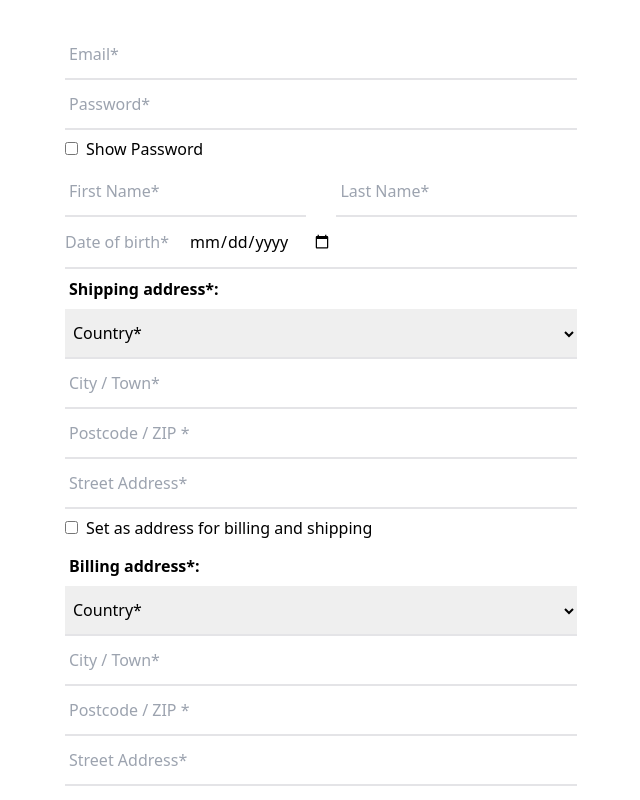
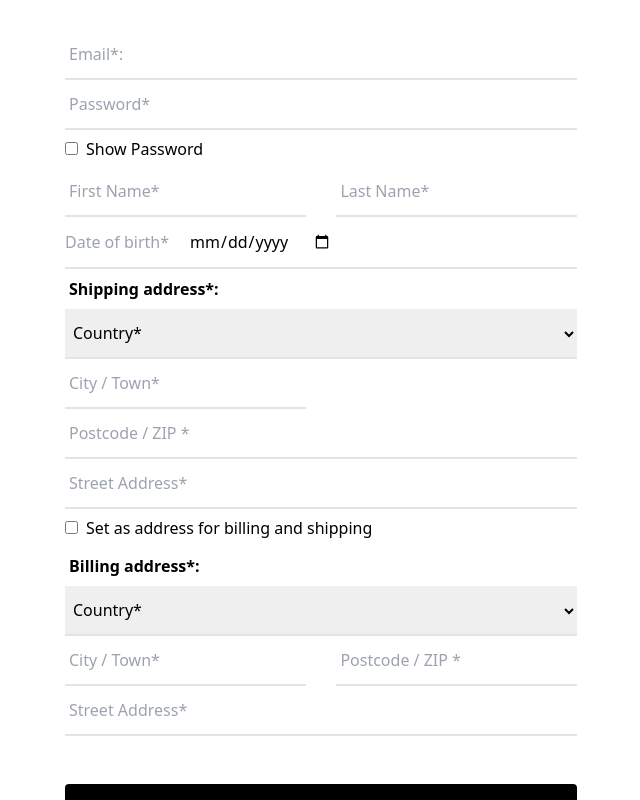
Before and after one commit to SoloSoft2000/eCommerce-Application, a React app: page /register in a window 1280 px wide. Both pictures are taken after a click on the checkbox 390 px from the left and 854 px from the top of the page. Shown: the part 327-1127 px from the top of the page, without its empty margins (319-959 px from the left). Built offline with nearby package versions, Linux system fonts and the light colour scheme.

Commit message:
refactor: components

```diff
--- a/src/components/forms/Address.tsx
+++ /dev/null
@@ -1,20 +0,0 @@
-import React from 'react';
-import { FormProps } from '../../interfaces/forms/form-props';
-import Country from './Country';
-import TextField from './TextFiled';
-
-function Address({ name, value }: FormProps): React.JSX.Element {
-  return (
-    <fieldset>
-      <legend className="py-2 px-1 font-bold">{name} address*:</legend>
-      <Country />
-      <div className="flex justify-between flex-wrap">
-        <TextField name={`${value}City`} placeholder="City / Town*" />
-        <TextField name={`${value}Postcode`} placeholder="Postcode / ZIP *" />
-      </div>
-      <TextField name={`${value}Street`} placeholder="Street Address*" />
-    </fieldset>
-  );
-}
-
-export default Address;
--- a/src/components/forms/Email.tsx
+++ /dev/null
@@ -1,31 +0,0 @@
-import React, { useMemo } from 'react';
-import { useFormContext } from 'react-hook-form';
-
-function Email(): React.JSX.Element {
-  const {
-    register,
-    formState: { errors },
-  } = useFormContext();
-
-  const errorMessage = useMemo(
-    () => errors.email?.message,
-    [errors.email?.message]
-  );
-
-  return (
-    <div className="w-full">
-      <input
-        className={`w-full py-3 px-1 border-b-2 border-zinc-200`}
-        placeholder="Email*"
-        type="email"
-        {...register('email')}
-        autoComplete="on"
-      />
-      {errorMessage && (
-        <p className="text-red-500 text-sm">{errorMessage.toString()}</p>
-      )}
-    </div>
-  );
-}
-
-export default Email;
--- /dev/null
+++ b/src/components/forms/Input.tsx
@@ -0,0 +1,46 @@
+import React, { useMemo } from 'react';
+import { useFormContext } from 'react-hook-form';
+import { FormProps } from '../../interfaces/forms/form-props';
+import FormClasses from '../../enum/form/classes';
+
+const names = [
+  'firstName',
+  'lastName',
+  'shipCity',
+  'shipPostcode',
+  'billCity',
+  'billPostcode',
+];
+
+function Input({ type, name, placeholder }: FormProps): React.JSX.Element {
+  const {
+    register,
+    formState: { errors },
+  } = useFormContext();
+
+  const fiedWidth = names.includes(name)
+    ? FormClasses.HALF_FIELD
+    : FormClasses.FULL_FIELD;
+
+  const errorMessage = useMemo(
+    () => errors.email?.message,
+    [errors.email?.message]
+  );
+
+  return (
+    <div className={fiedWidth}>
+      <input
+        className={FormClasses.GENERAL_FIELD}
+        placeholder={placeholder}
+        type={type}
+        {...register(name)}
+        autoComplete="on"
+      />
+      {errorMessage && (
+        <p className={FormClasses.MISTAKE_TEXT}>{errorMessage.toString()}</p>
+      )}
+    </div>
+  );
+}
+
+export default Input;
--- /dev/null
+++ b/src/enum/form/classes.ts
@@ -0,0 +1,8 @@
+const enum FormClasses {
+  GENERAL_FIELD = 'w-full border-b-2 border-zinc-200 py-3 px-1',
+  FULL_FIELD = 'w-full',
+  HALF_FIELD = 'w-full sm:w-[47%]',
+  MISTAKE_TEXT = 'text-sm text-red-500 h-5',
+}
+
+export default FormClasses;
--- a/src/pages/auth/LoginPage.tsx
+++ b/src/pages/auth/LoginPage.tsx
@@ -6,7 +6,7 @@ import { yupResolver } from '@hookform/resolvers/yup';
 
 import Title from '../../components/forms/Title';
 import SwitchPageLinks from '../../components/forms/SwitchPageLinks';
-import Email from '../../components/forms/Email';
+import Input from '../../components/forms/Input';
 import Password from '../../components/forms/Password';
 import SubmitFormButton from '../../components/forms/SubmitFormBtn';
 import getCustomers from '../../sdk/getCustomers';
@@ -47,7 +47,7 @@ function LoginPage(): React.JSX.Element {
         <FormProvider {...methods}>
           <form onSubmit={onSubmit} noValidate className="px-2 sm:px-0">
             <div className="mb-12">
-              <Email />
+              <Input type={'email'} placeholder={'Email*:'} name={'email'} />
               <Password />
             </div>
             {error && <div className="error-message">{error}</div>}
--- a/src/pages/auth/RegisterPage.tsx
+++ b/src/pages/auth/RegisterPage.tsx
@@ -4,13 +4,13 @@ import { yupResolver } from '@hookform/resolvers/yup';
 
 import Title from '../../components/forms/Title';
 import SwitchPageLinks from '../../components/forms/SwitchPageLinks';
-import Email from '../../components/forms/Email';
+import Input from '../../components/forms/Input';
 import Password from '../../components/forms/Password';
 import SubmitFormButton from '../../components/forms/SubmitFormBtn';
 import TextField from '../../components/forms/TextFiled';
 import BirtdayDate from '../../components/forms/BirtdayDate';
-import Address from '../../components/forms/Address';
 import registerSchema from '../../validationSchemas/registerSchema';
+import Country from '../../components/forms/Country';
 
 function RegisterPage(): React.JSX.Element {
   const methods = useForm({
@@ -37,18 +37,35 @@ function RegisterPage(): React.JSX.Element {
         <SwitchPageLinks pageName="register" />
         <FormProvider {...methods}>
           <form onSubmit={onSubmit} noValidate className="px-2 sm:px-0">
-            <Email />
+            <Input type={'email'} placeholder={'Email*:'} name={'email'} />
             <Password />
-
             <div className="flex justify-between flex-wrap">
-              <TextField name="firstName" placeholder="First Name*" />
-              <TextField name="lastName" placeholder="Last Name*" />
+              <Input name="firstName" placeholder="First Name*" type="text" />
+              <Input name="lastName" placeholder="Last Name*" type="text" />
             </div>
 
             <div className="flex justify-between flex-wrap">
               <BirtdayDate />
             </div>
-            <Address name="Shipping" value="ship" />
+
+            <fieldset>
+              <legend className="py-2 px-1 font-bold">
+                Shipping address*:
+              </legend>
+              <Country />
+              <div className="flex justify-between flex-wrap">
+                <Input
+                  name={'shipCity'}
+                  placeholder="City / Town*"
+                  type="text"
+                />
+                <TextField
+                  name={`shipPostcode`}
+                  placeholder="Postcode / ZIP *"
+                />
+              </div>
+              <TextField name={`shipStreet`} placeholder="Street Address*" />
+            </fieldset>
 
             <div className="mb-12">
               <input
@@ -61,7 +78,31 @@ function RegisterPage(): React.JSX.Element {
               <label htmlFor="defaultAdress">
                 Set as address for billing and shipping
               </label>
-              {!defaultAdress && <Address name="Billing" value="bill" />}
+              {!defaultAdress && (
+                <fieldset>
+                  <legend className="py-2 px-1 font-bold">
+                    Billing address*:
+                  </legend>
+                  <Country />
+                  <div className="flex justify-between flex-wrap">
+                    <Input
+                      name={'billCity'}
+                      placeholder="City / Town*"
+                      type="text"
+                    />
+                    <Input
+                      name={`billPostcode`}
+                      placeholder="Postcode / ZIP *"
+                      type="text"
+                    />
+                  </div>
+                  <Input
+                    name={`billStreet`}
+                    placeholder="Street Address*"
+                    type="text"
+                  />
+                </fieldset>
+              )}
             </div>
 
             <SubmitFormButton value="Create an account" />
```
Also changed, not shown: 1 other file (tests, documents, lock files or other folders).
